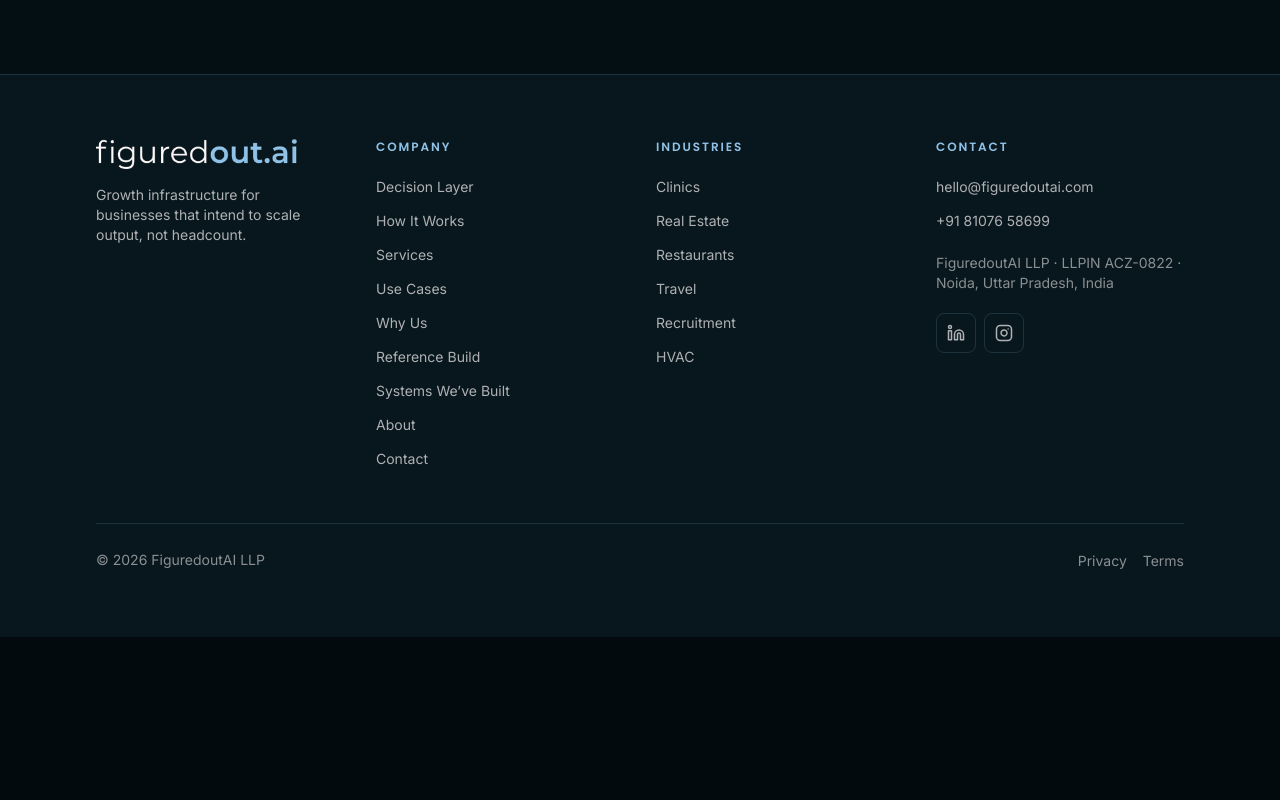
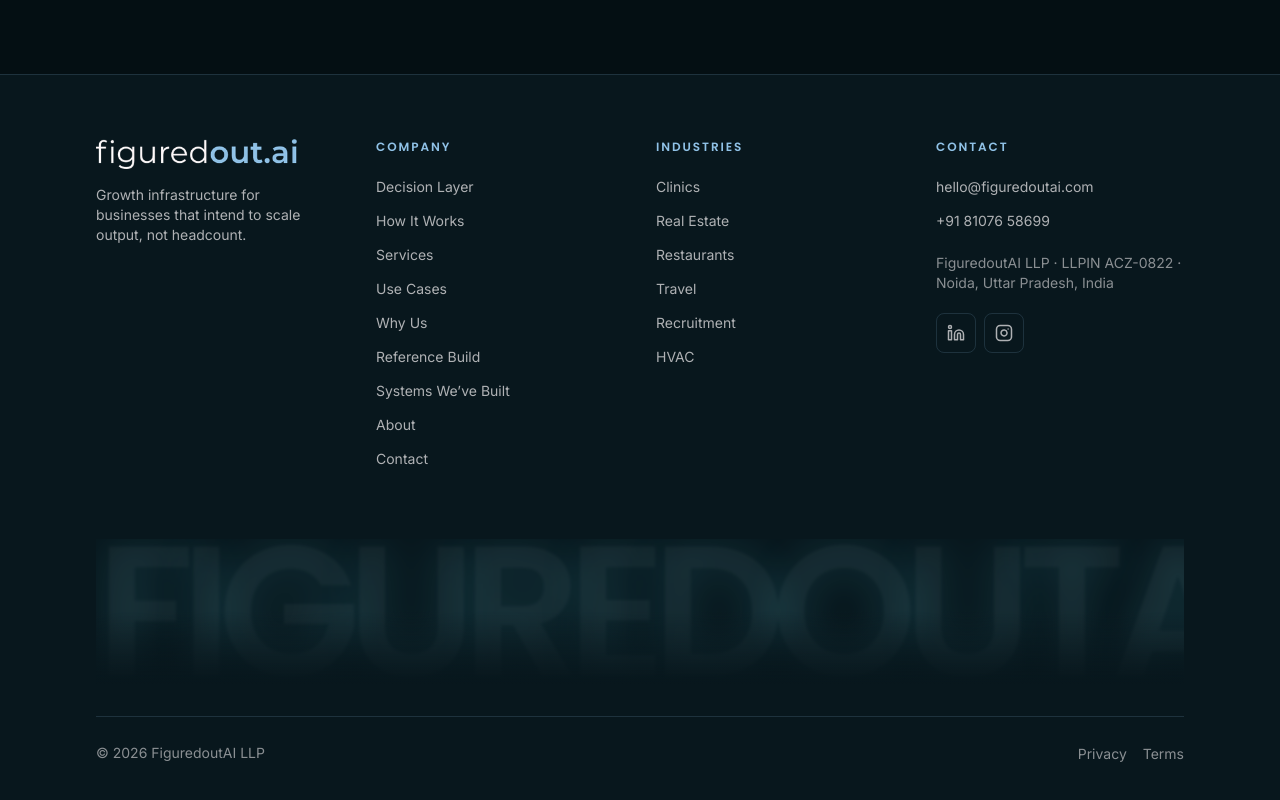
Before and after one commit to geektanishk18/figuredoutai, a Next.js app: page / in a window 1280 px wide. Shown: the part 6775-7575 px from the top of the page. Before the commit the page ends 7412 px from the top, so only its background shows below. Built offline with nearby package versions, Linux system fonts and the light colour scheme; no server answers.

Commit message:
Add oversized atmospheric FiguredoutAI footer wordmark

```diff
--- a/components/layout/Footer.tsx
+++ b/components/layout/Footer.tsx
@@ -110,7 +110,14 @@ export function Footer() {
           </div>
         </div>
 
-        <div className="mt-12 flex flex-col gap-4 border-t border-line pt-6 sm:flex-row sm:items-center sm:justify-between">
+        <div aria-hidden="true" className="pointer-events-none relative mt-16 overflow-hidden select-none">
+          <p className="whitespace-nowrap text-center font-heading text-[clamp(3.5rem,14.5vw,13rem)] font-semibold leading-[0.78] tracking-[-0.075em] text-paper/[0.045] blur-[1.5px] [text-shadow:0_0_42px_rgba(94,235,255,0.13)]">
+            FIGUREDOUTAI
+          </p>
+          <div className="absolute inset-x-0 bottom-0 h-1/2 bg-gradient-to-t from-panel via-panel/50 to-transparent" />
+        </div>
+
+        <div className="mt-8 flex flex-col gap-4 border-t border-line pt-6 sm:flex-row sm:items-center sm:justify-between">
           <p className="text-sm text-muted">
             © {new Date().getFullYear()} {COMPANY.legalName}
           </p>
```
